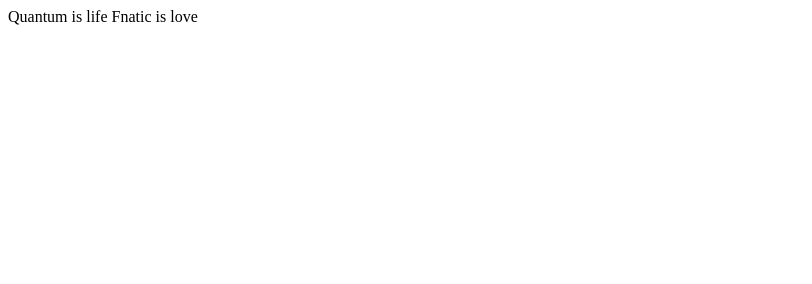
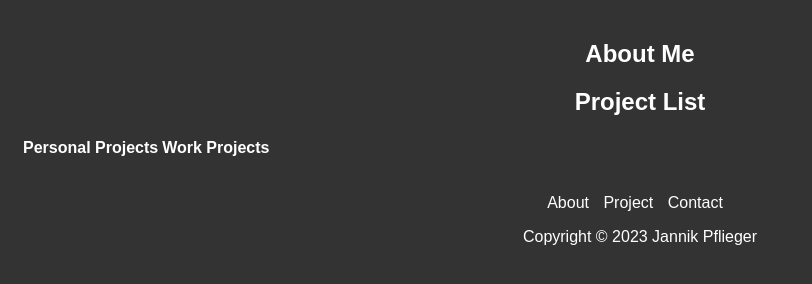
Before and after one commit to Cubemaster1999/Cubemaster1999.github.io, a plain HTML site: page index.html in a window 1280 px wide. Shown: the whole page, without its empty margins (0-812 px from the left). Drawn offline with Linux system fonts and the light colour scheme.

Commit message:
added sytles css

```diff
--- a/index.html
+++ b/index.html
@@ -1,2 +1,40 @@
-Quantum is life
-Fnatic is love
+<!DOCTYPE html>
+<html>
+<head>
+    <title>Your Project Name</title>
+    <link rel="stylesheet" type="text/css" href="styles.css">
+</head>
+<body>
+    <main>
+        <section id="about">
+            <h2>About Me</h2>
+            <!-- Your content here -->
+        </section>
+        <section id="project">
+            <h2>Project List</h2>
+            <table>
+                <tr>
+                    <th>Personal Projects</th>
+                    <th>Work Projects</th>
+                </tr>
+                <tr>
+                    <td><!-- Personal project 1 --></td>
+                    <td><!-- Work project 1 --></td>
+                </tr>
+                <!-- Add more rows as needed -->
+            </table>
+        </section>
+
+    </main>
+    <footer>
+        <nav>
+            <ul>
+                <li><a href="#about">About</a></li>
+                <li><a href="#project">Project</a></li>
+                <li><a href="#contact">Contact</a></li>
+            </ul>
+        </nav>
+        <p>Copyright &copy; 2023 Jannik Pflieger</p>
+    </footer>
+</body>
+</html>
--- /dev/null
+++ b/styles.css
@@ -0,0 +1,46 @@
+body {
+    font-family: Arial, sans-serif;
+    margin: 0;
+    padding: 0;
+    background-color: #333;
+    color: white; /* Make all text white */
+    text-align: center; /* Center everything */
+}
+
+header {
+    background-color: #333;
+    color: white;
+    padding: 10px 0;
+    text-align: center;
+}
+
+nav {
+    background-color: #333;
+}
+
+nav ul {
+    list-style-type: none;
+    padding: 0;
+    margin: 0 auto; /* Center the navigation */
+}
+
+nav ul li {
+    display: inline;
+    margin-right: 10px;
+}
+
+nav ul li a {
+    text-decoration: none;
+    color: white; /* Make navigation links white */
+}
+
+main {
+    padding: 20px;
+}
+
+footer {
+    background-color: #333;
+    color: white;
+    text-align: center;
+    padding: 10px 0;
+}
```
